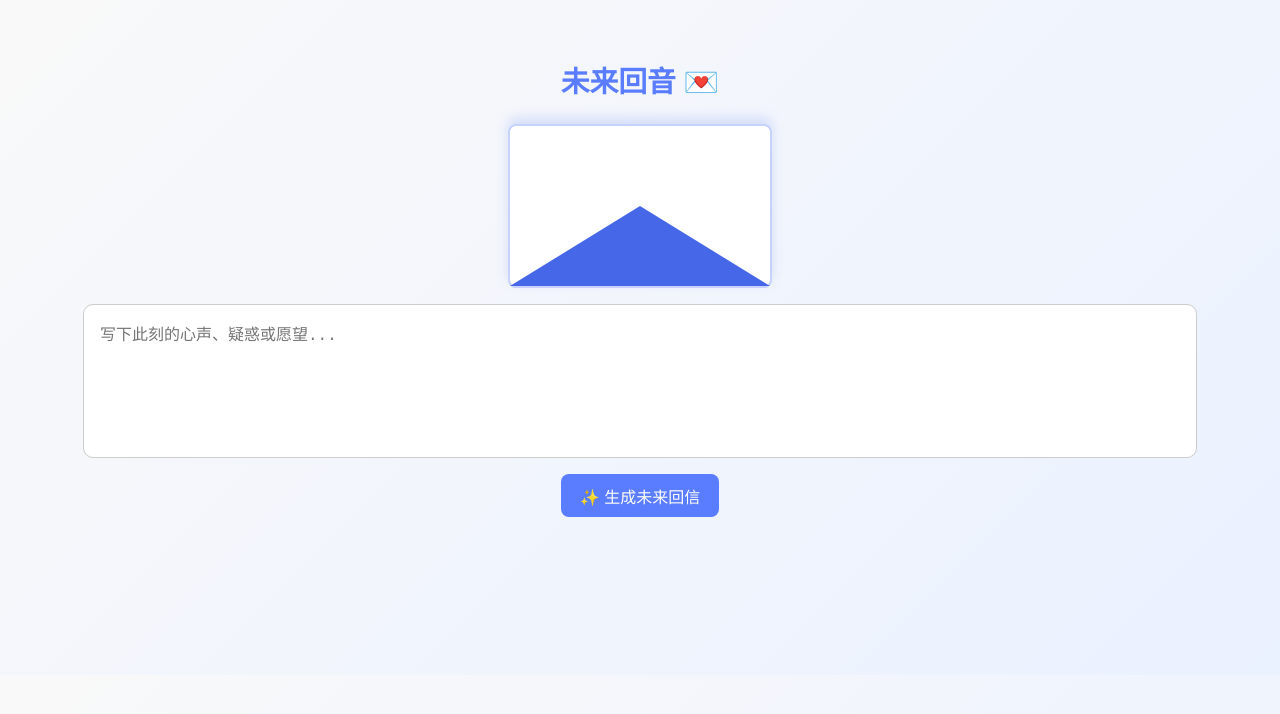
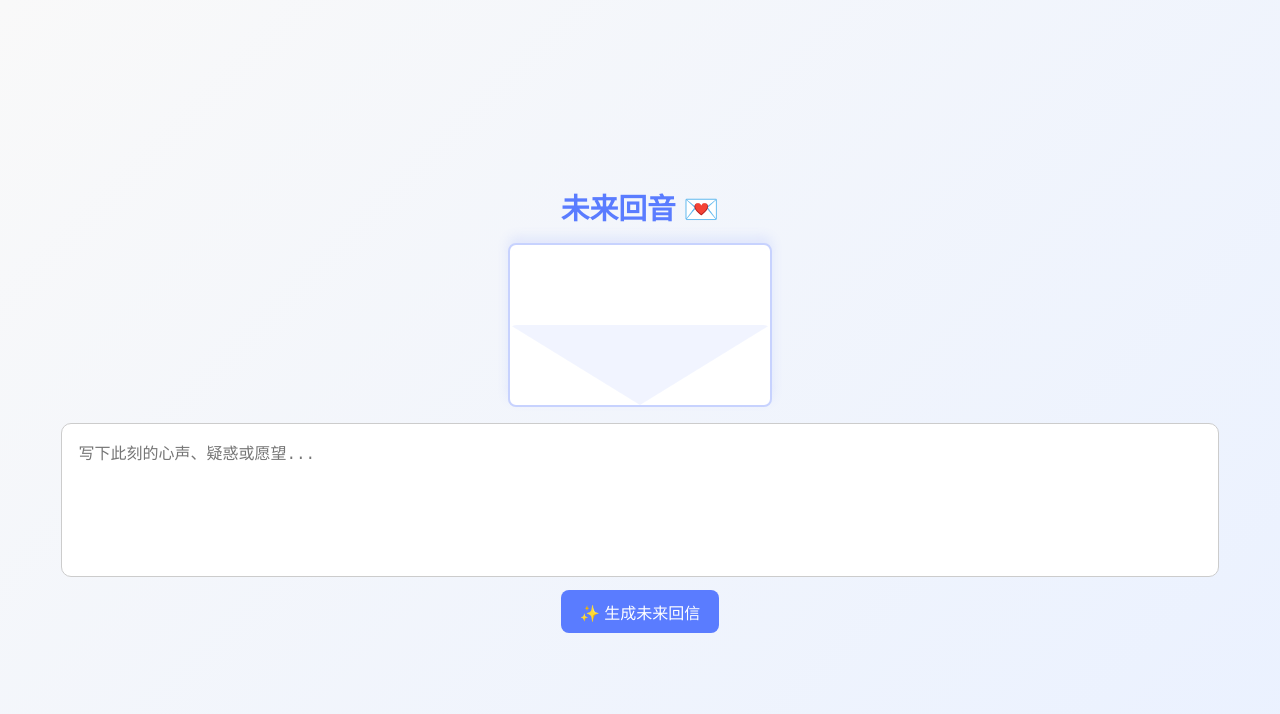
Before and after one commit to 3627339340-ui/echo, a website: page index.html in a window 1280 px wide. Both pictures are taken after a click on the element "点击展开信封". Drawn offline with Linux system fonts and the light colour scheme.

Commit message:
Update index.html

```diff
--- a/index.html
+++ b/index.html
@@ -1,148 +1,118 @@
 <!DOCTYPE html>
 <html lang="zh-CN">
 <head>
-  <meta charset="UTF-8" />
-  <meta name="viewport" content="width=device-width, initial-scale=1.0" />
+  <meta charset="utf-8" />
+  <meta name="viewport" content="width=device-width,initial-scale=1" />
   <title>未来回音 💌</title>
   <style>
-    body {
-      font-family: 'PingFang SC', 'Segoe UI', sans-serif;
-      background: linear-gradient(135deg, #f9f9f9, #eaf1ff);
-      color: #333;
-      display: flex;
-      flex-direction: column;
-      align-items: center;
-      padding: 2rem;
-      overflow-x: hidden;
+    body{
+      font-family: 'PingFang SC','Segoe UI',sans-serif;
+      background: linear-gradient(135deg,#f9f9f9,#eaf1ff);
+      color:#333;
+      display:flex;
+      flex-direction:column;
+      align-items:center;
+      justify-content:center;
+      height:100vh;
+      margin:0;
+      padding:1rem;
+      box-sizing:border-box;
     }
-    h1 {
-      font-size: 1.8rem;
-      margin-bottom: 1.5rem;
-      color: #5a7cff;
+    h1{font-size:1.8rem;color:#5a7cff;margin-bottom:1rem}
+    .envelope{
+      width:260px;height:160px;background:#fff;border:2px solid #c7d2fe;border-radius:8px;
+      box-shadow:0 6px 12px rgba(90,124,255,0.12);transition:transform .6s;cursor:pointer;margin-bottom:1rem;
     }
-    .envelope {
-      position: relative;
-      width: 260px;
-      height: 160px;
-      background: #fff;
-      border: 2px solid #c7d2fe;
-      border-radius: 8px;
-      box-shadow: 0 6px 12px rgba(90, 124, 255, 0.2);
-      transition: transform 0.6s ease;
-      cursor: pointer;
-      margin-bottom: 1rem;
+    .envelope.open{ transform: rotateX(180deg); }
+    .envelope::before{
+      content:'';position:absolute;top:calc(50% - 80px);left:50%;transform:translateX(-50%);
+      width:0;height:0;border-left:130px solid transparent;border-right:130px solid transparent;
+      border-bottom:80px solid #5a7cff;border-radius:6px;transition:transform .6s;opacity:0.08;
     }
-    .envelope.open {
-      transform: rotateX(180deg);
+    textarea{
+      width:90%;height:120px;font-size:1rem;padding:1rem;border-radius:10px;border:1px solid #ccc;
+      outline:none;resize:none;margin-bottom:.8rem;
     }
-    .envelope::before {
-      content: '';
-      position: absolute;
-      top: -80px;
-      left: 0;
-      width: 100%;
-      height: 80px;
-      background: #5a7cff;
-      clip-path: polygon(0 100%, 50% 0, 100% 100%);
-      border-top-left-radius: 8px;
-      border-top-right-radius: 8px;
-      transition: transform 0.6s ease;
-      transform-origin: bottom;
+    button{
+      padding:.6rem 1.2rem;border:none;border-radius:8px;background:#5a7cff;color:#fff;cursor:pointer;font-size:1rem;
     }
-    .envelope.open::before {
-      transform: rotateX(180deg);
-      background: #4668e8;
+    button:hover{background:#4668e8}
+    #loading{margin-top:.8rem;color:#666;display:none}
+    #output{
+      margin-top:1rem;white-space:pre-wrap;width:90%;padding:1rem;background:#fff;border-radius:10px;border:1px solid #eee;
+      box-shadow:0 2px 4px rgba(0,0,0,0.05);min-height:60px;display:none;
     }
-    textarea {
-      width: 90%;
-      height: 120px;
-      font-size: 1rem;
-      padding: 1rem;
-      border-radius: 10px;
-      border: 1px solid #ccc;
-      margin-bottom: 1rem;
-      outline: none;
-      resize: none;
-    }
-    button {
-      padding: 0.6rem 1.2rem;
-      border: none;
-      border-radius: 8px;
-      background: #5a7cff;
-      color: white;
-      cursor: pointer;
-      font-size: 1rem;
-      transition: all 0.3s ease;
-    }
-    button:hover {
-      background: #4668e8;
-      transform: translateY(-1px);
-      box-shadow: 0 2px 8px rgba(70,104,232,0.3);
-    }
-    #output {
-      margin-top: 1.5rem;
-      white-space: pre-wrap;
-      width: 90%;
-      padding: 1rem;
-      background: #fff;
-      border-radius: 10px;
-      border: 1px solid #eee;
-      box-shadow: 0 2px 4px rgba(0,0,0,0.05);
-      min-height: 60px;
-      opacity: 0;
-      transform: translateY(10px);
-      transition: all 0.6s ease;
-    }
-    #output.show {
-      opacity: 1;
-      transform: translateY(0);
-    }
+    .controls{margin-top:.6rem;display:flex;gap:.5rem}
+    .controls button{background:#6fc3a6}
   </style>
 </head>
 <body>
   <h1>未来回音 💌</h1>
-  <div class="envelope" id="envelope"></div>
+  <div class="envelope" id="envelope" title="点击展开信封"></div>
+
   <textarea id="userInput" placeholder="写下此刻的心声、疑惑或愿望..."></textarea>
-  <button onclick="generateLetter()">✨ 生成未来回信</button>
+  <div>
+    <button id="sendBtn">✨ 生成未来回信</button>
+  </div>
 
-  <div id="loading" style="display:none; margin-top:1rem;">🤖 正在生成未来的回音...</div>
+  <div id="loading">🤖 正在生成未来的回音...</div>
   <div id="output"></div>
 
   <script>
-    const envelope = document.getElementById("envelope");
-    envelope.addEventListener("click", () => {
-      envelope.classList.toggle("open");
+    (function(){
+      const envelope = document.getElementById('envelope');
+      const sendBtn = document.getElementById('sendBtn');
+      const inputEl = document.getElementById('userInput');
+      const loadingEl = document.getElementById('loading');
+      const outputEl = document.getElementById('output');
+
+      loadingEl.style.display = 'none';
+
+      envelope.addEventListener('click', () => {
+        envelope.classList.toggle('open');
       });
 
-    async function generateLetter() {
-      const input = document.getElementById("userInput").value.trim();
-      if (!input) return alert("请输入内容");
+      sendBtn.addEventListener('click', async () => {
+        const input = inputEl.value.trim();
+        if(!input) { alert('请输入内容'); return; }
 
-      document.getElementById("loading").style.display = "block";
-      document.getElementById("output").classList.remove("show");
-      document.getElementById("output").innerText = "";
+        loadingEl.style.display = 'block';
+        outputEl.style.display = 'none';
+        outputEl.innerText = '';
 
         try {
-        const res = await fetch("/functions/generate", {
-          method: "POST",
-          headers: { "Content-Type": "application/json" },
-          body: JSON.stringify({ input }),
+          const res = await fetch('/api/generate', {
+            method: 'POST',
+            headers: {'Content-Type':'application/json'},
+            body: JSON.stringify({ input })
           });
-        const data = await res.json();
 
-        document.getElementById("loading").style.display = "none";
-        if (data.reply) {
-          document.getElementById("output").innerText = data.reply;
-          document.getElementById("output").classList.add("show");
-          envelope.classList.add("open");
+          loadingEl.style.display = 'none';
+
+          if (!res.ok) {
+            const errText = await res.text().catch(()=>null);
+            outputEl.innerText = '请求失败: ' + (errText || res.statusText || res.status);
+            outputEl.style.display = 'block';
+            return;
+          }
+
+          const data = await res.json().catch(()=>null);
+          if (data && data.reply) {
+            outputEl.innerText = data.reply;
+            outputEl.style.display = 'block';
+            // 自动展开信封以展示回信
+            envelope.classList.add('open');
           } else {
-          document.getElementById("output").innerText = "未来似乎有点忙，请稍后再试。";
+            outputEl.innerText = '未来暂时没来得及回复。';
+            outputEl.style.display = 'block';
           }
         } catch (err) {
-        document.getElementById("loading").style.display = "none";
-        document.getElementById("output").innerText = "请求出错：" + err.message;
+          loadingEl.style.display = 'none';
+          outputEl.innerText = '网络或服务器错误: ' + (err && err.message ? err.message : String(err));
+          outputEl.style.display = 'block';
         }
-    }
+      });
+    })();
   </script>
 </body>
 </html>
```
Lines whose indentation alone changed are shown as unchanged.
